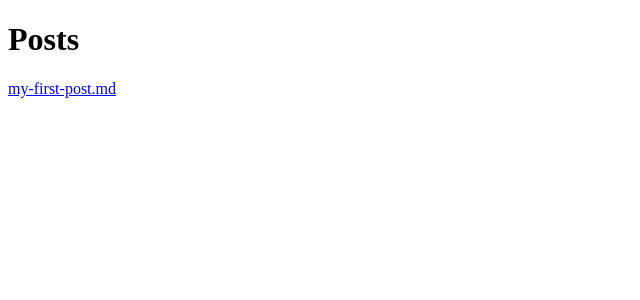
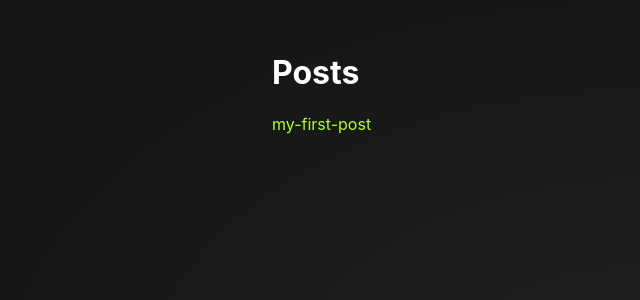
Before and after one commit to svenliebig/blog, a SvelteKit app: page /posts in a window 1280 px wide. Shown: the top 300 px of the page, without its empty margins (0-640 px from the left). Built offline with nearby package versions, Linux system fonts and the light colour scheme.

Commit message:
add single post view, code highlighting and css

```diff
--- a/src/app.d.ts
+++ b/src/app.d.ts
@@ -7,3 +7,9 @@ declare namespace App {
 	// interface PrivateEnv {}
 	// interface PublicEnv {}
 }
+
+interface Window {
+	hljs: {
+		highlightElement(el: Element): void
+	}
+}
--- a/src/app.html
+++ b/src/app.html
@@ -1,12 +1,20 @@
 <!DOCTYPE html>
 <html lang="en">
+
 <head>
 	<meta charset="utf-8" />
 	<link rel="icon" href="%sveltekit.assets%/favicon.png" />
 	<meta name="viewport" content="width=device-width" />
+	<link rel="stylesheet" href="/global.css">
+
+	<link rel="stylesheet" href="https://unpkg.com/@highlightjs/cdn-assets@11.6.0/styles/default.min.css">
+	<script src="https://unpkg.com/@highlightjs/cdn-assets@11.6.0/highlight.min.js"></script>
+
 	%sveltekit.head%
 </head>
+
 <body>
 	<div>%sveltekit.body%</div>
 </body>
+
 </html>
--- a/src/lib/repositories/filePostRepository.ts
+++ b/src/lib/repositories/filePostRepository.ts
@@ -8,14 +8,12 @@ export const filePostRespository: PostRespository = {
 		try {
 			const files = readdirSync('posts')
 			const markdownFiles = files.filter((file) => file.endsWith('.md'))
-			console.log(markdownFiles)
 			return markdownFiles.map((file) => {
 				return {
-					name: file
+					name: file.replace(/\.md$/, '')
 				}
 			})
 		} catch (e) {
-			console.log(e)
 			// TODO error handling
 			return []
 		}
@@ -23,7 +21,7 @@ export const filePostRespository: PostRespository = {
 	getPost(id) {
 		const converter = new Converter()
 
-		const path = resolve('posts', `${id.replaceAll(/-/g, ' ')}.md`)
+		const path = resolve('posts', `${id}.md`)
 		const exists = existsSync(path)
 
 		if (exists) {
--- /dev/null
+++ b/src/routes/+layout.svelte
@@ -0,0 +1,9 @@
+<main>
+	<slot />
+</main>
+
+<style>
+	main {
+		padding-top: 2rem;
+	}
+</style>
--- a/src/routes/posts/+page.svelte
+++ b/src/routes/posts/+page.svelte
@@ -1,8 +1,8 @@
 <script lang="ts">
 	export let data: import('./$types').PageData
-	console.log(data)
 </script>
 
+<div class="container">
 	<h1>Posts</h1>
 
 	<ul>
@@ -12,6 +12,7 @@
 			</li>
 		{/each}
 	</ul>
+</div>
 
 <style>
 	ul {
@@ -20,4 +21,10 @@
 	li {
 		list-style: none;
 	}
+
+	.container {
+		max-width: 46rem;
+		padding: 0 2rem;
+		margin: 0 auto;
+	}
 </style>
--- /dev/null
+++ b/static/global.css
@@ -0,0 +1,32 @@
+html {
+	font-size: 16px;
+}
+
+body {
+	height: 100vh;
+}
+
+body {
+	background: radial-gradient(50% 50% at 50% 50%, rgb(68 68 68 / 20%) 0%, rgba(55, 55, 55, 0) 100%),
+		#171717;
+	margin: 0;
+	color: white;
+	font-family: ui-sans-serif, -apple-system, BlinkMacSystemFont, 'Segoe UI', Helvetica,
+		'Apple Color Emoji', Arial, sans-serif, 'Segoe UI Emoji', 'Segoe UI Symbol';
+	box-sizing: border-box;
+}
+
+a {
+	color: greenyellow;
+	text-decoration: none;
+	word-break: break-all;
+}
+
+a:hover {
+	text-decoration: underline;
+}
+
+.post-container img {
+	max-width: 100%;
+	background-color: white;
+}
```
Also changed, not shown: src/routes/posts/[slug]/+layout.svelte (added, +11 -0 lines), src/routes/posts/[slug]/+page.server.ts (added, +14 -0 lines), src/routes/posts/[slug]/+page.svelte (added, +13 -0 lines). Lines whose indentation alone changed are shown as unchanged.
